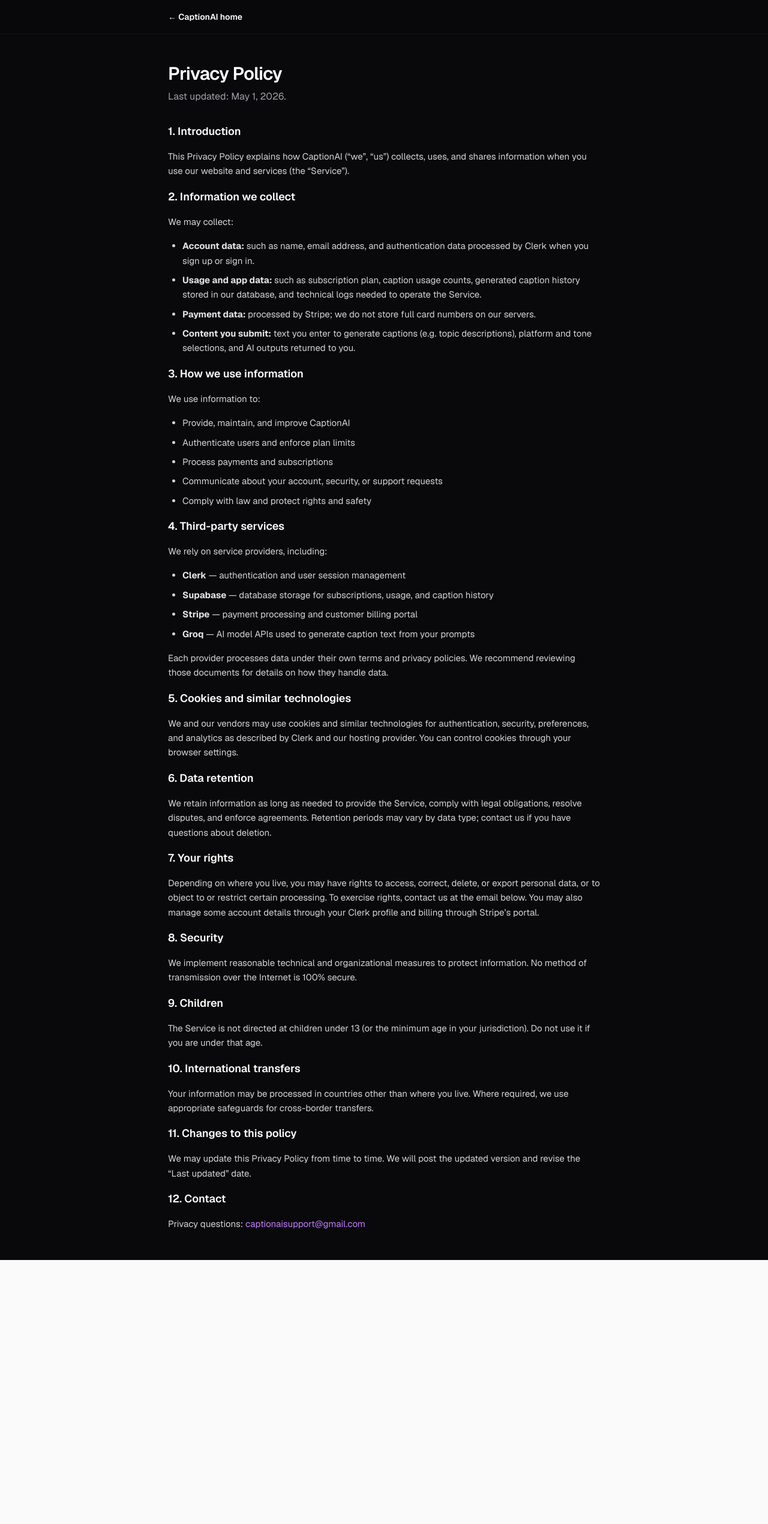
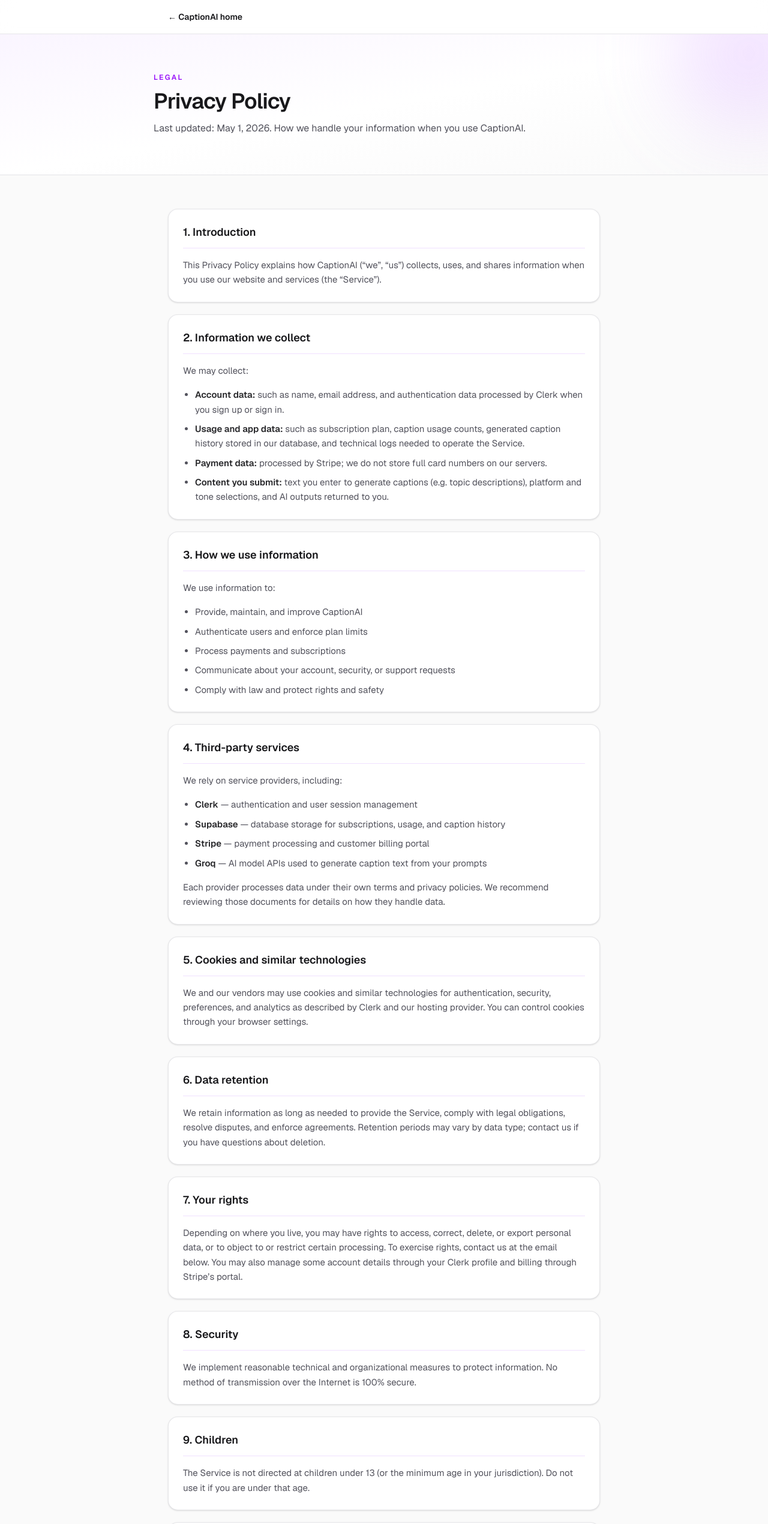
Before and after one commit to aidynmcdaniel24-alt/captionai, a Next.js app: page /privacy in a window 1280 px wide. Shown: the top 2540 px of the page at 60% size. Before the commit the page ends 2100 px from the top, so only its background shows below. Built offline with nearby package versions, Linux system fonts and the light colour scheme; no server answers.

Commit message:
Pretty FAQ and Privacy pages, add admin link to profile

```diff
--- a/src/app/admin/page.tsx
+++ b/src/app/admin/page.tsx
@@ -1,15 +1,15 @@
 import { auth, clerkClient } from "@clerk/nextjs/server";
 import { notFound } from "next/navigation";
 import { AdminPanel } from "@/components/admin/AdminPanel";
+import { isClerkAdminUser } from "@/lib/admin";
 import { supabaseServer } from "@/lib/supabase/server";
 
 export const dynamic = "force-dynamic";
 
 export default async function AdminPage() {
   const { userId } = await auth();
-  const adminId = process.env.CLERK_ADMIN_USER_ID?.trim();
 
-  if (!userId || !adminId || userId !== adminId) {
+  if (!userId || !isClerkAdminUser(userId)) {
     notFound();
   }
 
--- a/src/app/api/admin/logs/route.ts
+++ b/src/app/api/admin/logs/route.ts
@@ -1,5 +1,6 @@
 import { auth } from "@clerk/nextjs/server";
 import { NextResponse } from "next/server";
+import { isClerkAdminUser } from "@/lib/admin";
 import { supabaseServer } from "@/lib/supabase/server";
 
 export const runtime = "nodejs";
@@ -7,8 +8,7 @@
 
 export async function GET(req: Request) {
   const { userId } = await auth();
-  const adminId = process.env.CLERK_ADMIN_USER_ID?.trim();
-  if (!userId || !adminId || userId !== adminId) {
+  if (!userId || !isClerkAdminUser(userId)) {
     return NextResponse.json({ error: "Forbidden" }, { status: 403 });
   }
 
--- a/src/app/api/profile/stats/route.ts
+++ b/src/app/api/profile/stats/route.ts
@@ -1,5 +1,6 @@
 import { auth } from "@clerk/nextjs/server";
 import { NextResponse } from "next/server";
+import { isClerkAdminUser } from "@/lib/admin";
 import { supabaseServer } from "@/lib/supabase/server";
 
 export const runtime = "nodejs";
@@ -70,5 +71,6 @@
     freeLimit: 5,
     referralsCount,
     abSummary,
+    isAdmin: isClerkAdminUser(userId),
   });
 }
--- a/src/app/privacy/page.tsx
+++ b/src/app/privacy/page.tsx
@@ -1,5 +1,5 @@
 import type { Metadata } from "next";
-import { MarketingShell } from "@/components/marketing/MarketingShell";
+import { MarketingDocLayout } from "@/components/marketing/MarketingDocLayout";
 import { SUPPORT_EMAIL, SUPPORT_MAILTO } from "@/lib/support-contact";
 
 export const metadata: Metadata = {
@@ -7,139 +7,182 @@
   description: "How CaptionAI collects, uses, and protects your information.",
 };
 
+const linkClass =
+  "font-medium text-purple-700 underline decoration-purple-300 underline-offset-2 hover:text-purple-600 dark:text-purple-400 dark:decoration-purple-600 dark:hover:text-purple-300";
+
+const sectionClass =
+  "rounded-2xl border border-zinc-200/90 bg-white p-6 shadow-sm dark:border-zinc-800 dark:bg-zinc-900/50";
+const headingClass =
+  "border-b border-purple-200/70 pb-3 text-lg font-semibold text-zinc-900 dark:border-purple-500/25 dark:text-zinc-50";
+const proseClass = "mt-4 space-y-4 text-[15px] leading-relaxed text-zinc-600 dark:text-zinc-400";
+const strongClass = "font-semibold text-zinc-800 dark:text-zinc-200";
+
 export default function PrivacyPage() {
   return (
-    <MarketingShell title="Privacy Policy" subtitle="Last updated: May 1, 2026.">
-      <section className="space-y-4">
-        <h2 className="text-lg font-semibold text-white">1. Introduction</h2>
+    <MarketingDocLayout
+      title="Privacy Policy"
+      subtitle="Last updated: May 1, 2026. How we handle your information when you use CaptionAI."
+      eyebrow="Legal"
+    >
+      <div className="space-y-5">
+        <article className={sectionClass}>
+          <h2 className={headingClass}>1. Introduction</h2>
+          <div className={proseClass}>
             <p>
               This Privacy Policy explains how CaptionAI (“we”, “us”) collects, uses, and shares information when you use our
               website and services (the “Service”).
             </p>
-      </section>
+          </div>
+        </article>
 
-      <section className="space-y-4">
-        <h2 className="text-lg font-semibold text-white">2. Information we collect</h2>
+        <article className={sectionClass}>
+          <h2 className={headingClass}>2. Information we collect</h2>
+          <div className={proseClass}>
             <p>We may collect:</p>
-        <ul className="list-disc space-y-2 pl-6">
+            <ul className="list-disc space-y-2 pl-5">
               <li>
-            <strong className="text-zinc-200">Account data:</strong> such as name, email address, and authentication data
+                <strong className={strongClass}>Account data:</strong> such as name, email address, and authentication data
                 processed by Clerk when you sign up or sign in.
               </li>
               <li>
-            <strong className="text-zinc-200">Usage and app data:</strong> such as subscription plan, caption usage counts,
+                <strong className={strongClass}>Usage and app data:</strong> such as subscription plan, caption usage counts,
                 generated caption history stored in our database, and technical logs needed to operate the Service.
               </li>
               <li>
-            <strong className="text-zinc-200">Payment data:</strong> processed by Stripe; we do not store full card numbers
+                <strong className={strongClass}>Payment data:</strong> processed by Stripe; we do not store full card numbers
                 on our servers.
               </li>
               <li>
-            <strong className="text-zinc-200">Content you submit:</strong> text you enter to generate captions (e.g. topic
+                <strong className={strongClass}>Content you submit:</strong> text you enter to generate captions (e.g. topic
                 descriptions), platform and tone selections, and AI outputs returned to you.
               </li>
             </ul>
-      </section>
+          </div>
+        </article>
 
-      <section className="space-y-4">
-        <h2 className="text-lg font-semibold text-white">3. How we use information</h2>
+        <article className={sectionClass}>
+          <h2 className={headingClass}>3. How we use information</h2>
+          <div className={proseClass}>
             <p>We use information to:</p>
-        <ul className="list-disc space-y-2 pl-6">
+            <ul className="list-disc space-y-2 pl-5">
               <li>Provide, maintain, and improve CaptionAI</li>
               <li>Authenticate users and enforce plan limits</li>
               <li>Process payments and subscriptions</li>
               <li>Communicate about your account, security, or support requests</li>
               <li>Comply with law and protect rights and safety</li>
             </ul>
-      </section>
+          </div>
+        </article>
 
-      <section className="space-y-4">
-        <h2 className="text-lg font-semibold text-white">4. Third-party services</h2>
+        <article className={sectionClass}>
+          <h2 className={headingClass}>4. Third-party services</h2>
+          <div className={proseClass}>
             <p>We rely on service providers, including:</p>
-        <ul className="list-disc space-y-2 pl-6">
+            <ul className="list-disc space-y-2 pl-5">
               <li>
-            <strong className="text-zinc-200">Clerk</strong> — authentication and user session management
+                <strong className={strongClass}>Clerk</strong> — authentication and user session management
               </li>
               <li>
-            <strong className="text-zinc-200">Supabase</strong> — database storage for subscriptions, usage, and caption
+                <strong className={strongClass}>Supabase</strong> — database storage for subscriptions, usage, and caption
                 history
               </li>
               <li>
-            <strong className="text-zinc-200">Stripe</strong> — payment processing and customer billing portal
+                <strong className={strongClass}>Stripe</strong> — payment processing and customer billing portal
               </li>
               <li>
-            <strong className="text-zinc-200">Groq</strong> — AI model APIs used to generate caption text from your prompts
+                <strong className={strongClass}>Groq</strong> — AI model APIs used to generate caption text from your prompts
               </li>
             </ul>
             <p>
               Each provider processes data under their own terms and privacy policies. We recommend reviewing those documents
               for details on how they handle data.
             </p>
-      </section>
+          </div>
+        </article>
 
-      <section className="space-y-4">
-        <h2 className="text-lg font-semibold text-white">5. Cookies and similar technologies</h2>
+        <article className={sectionClass}>
+          <h2 className={headingClass}>5. Cookies and similar technologies</h2>
+          <div className={proseClass}>
             <p>
               We and our vendors may use cookies and similar technologies for authentication, security, preferences, and
               analytics as described by Clerk and our hosting provider. You can control cookies through your browser settings.
             </p>
-      </section>
+          </div>
+        </article>
 
-      <section className="space-y-4">
-        <h2 className="text-lg font-semibold text-white">6. Data retention</h2>
+        <article className={sectionClass}>
+          <h2 className={headingClass}>6. Data retention</h2>
+          <div className={proseClass}>
             <p>
               We retain information as long as needed to provide the Service, comply with legal obligations, resolve disputes,
               and enforce agreements. Retention periods may vary by data type; contact us if you have questions about deletion.
             </p>
-      </section>
+          </div>
+        </article>
 
-      <section className="space-y-4">
-        <h2 className="text-lg font-semibold text-white">7. Your rights</h2>
+        <article className={sectionClass}>
+          <h2 className={headingClass}>7. Your rights</h2>
+          <div className={proseClass}>
             <p>
               Depending on where you live, you may have rights to access, correct, delete, or export personal data, or to
               object to or restrict certain processing. To exercise rights, contact us at the email below. You may also manage
               some account details through your Clerk profile and billing through Stripe’s portal.
             </p>
-      </section>
+          </div>
+        </article>
 
-      <section className="space-y-4">
-        <h2 className="text-lg font-semibold text-white">8. Security</h2>
+        <article className={sectionClass}>
+          <h2 className={headingClass}>8. Security</h2>
+          <div className={proseClass}>
             <p>
               We implement reasonable technical and organizational measures to protect information. No method of transmission
               over the Internet is 100% secure.
             </p>
-      </section>
+          </div>
+        </article>
 
-      <section className="space-y-4">
-        <h2 className="text-lg font-semibold text-white">9. Children</h2>
-        <p>The Service is not directed at children under 13 (or the minimum age in your jurisdiction). Do not use it if you are under that age.</p>
-      </section>
+        <article className={sectionClass}>
+          <h2 className={headingClass}>9. Children</h2>
+          <div className={proseClass}>
+            <p>
+              The Service is not directed at children under 13 (or the minimum age in your jurisdiction). Do not use it if you
+              are under that age.
+            </p>
+          </div>
+        </article>
 
-      <section className="space-y-4">
-        <h2 className="text-lg font-semibold text-white">10. International transfers</h2>
+        <article className={sectionClass}>
+          <h2 className={headingClass}>10. International transfers</h2>
+          <div className={proseClass}>
             <p>
               Your information may be processed in countries other than where you live. Where required, we use appropriate
               safeguards for cross-border transfers.
             </p>
-      </section>
+          </div>
+        </article>
 
-      <section className="space-y-4">
-        <h2 className="text-lg font-semibold text-white">11. Changes to this policy</h2>
+        <article className={sectionClass}>
+          <h2 className={headingClass}>11. Changes to this policy</h2>
+          <div className={proseClass}>
             <p>
               We may update this Privacy Policy from time to time. We will post the updated version and revise the “Last
               updated” date.
             </p>
-      </section>
+          </div>
+        </article>
 
-      <section className="space-y-4">
-        <h2 className="text-lg font-semibold text-white">12. Contact</h2>
+        <article className={sectionClass}>
+          <h2 className={headingClass}>12. Contact</h2>
+          <div className={proseClass}>
             <p>
               Privacy questions:{" "}
-          <a href={SUPPORT_MAILTO} className="text-purple-400 hover:text-purple-300">
+              <a href={SUPPORT_MAILTO} className={linkClass}>
                 {SUPPORT_EMAIL}
               </a>
             </p>
-      </section>
-    </MarketingShell>
+          </div>
+        </article>
+      </div>
+    </MarketingDocLayout>
   );
 }
--- /dev/null
+++ b/src/components/marketing/MarketingDocLayout.tsx
@@ -0,0 +1,43 @@
+import Link from "next/link";
+import type { ReactNode } from "react";
+
+type MarketingDocLayoutProps = {
+  title: string;
+  subtitle?: string;
+  eyebrow?: string;
+  children: ReactNode;
+};
+
+/** Legal / docs pages with hero, light + dark mode, purple accents. */
+export function MarketingDocLayout({ title, subtitle, eyebrow = "CaptionAI", children }: MarketingDocLayoutProps) {
+  return (
+    <div className="min-h-screen bg-zinc-50 text-zinc-900 dark:bg-gradient-to-b dark:from-zinc-950 dark:via-zinc-950 dark:to-zinc-900 dark:text-zinc-50">
+      <header className="sticky top-0 z-10 border-b border-zinc-200/90 bg-white/85 backdrop-blur-md dark:border-zinc-800/90 dark:bg-zinc-950/80">
+        <div className="mx-auto flex h-14 max-w-3xl items-center justify-between px-4 sm:px-6">
+          <Link
+            href="/"
+            className="text-sm font-semibold text-zinc-900 transition-colors hover:text-purple-600 dark:text-white dark:hover:text-purple-400"
+          >
+            ← CaptionAI home
+          </Link>
+        </div>
+      </header>
+
+      <section className="relative overflow-hidden border-b border-zinc-200 bg-gradient-to-br from-purple-50 via-white to-zinc-50 px-4 py-12 sm:px-6 sm:py-16 dark:border-zinc-800 dark:from-zinc-950 dark:via-purple-950/30 dark:to-zinc-950">
+        <div
+          className="pointer-events-none absolute -right-24 -top-24 h-64 w-64 rounded-full bg-purple-400/20 blur-3xl dark:bg-purple-600/15"
+          aria-hidden
+        />
+        <div className="relative mx-auto max-w-3xl">
+          <p className="text-xs font-semibold uppercase tracking-[0.2em] text-purple-600 dark:text-purple-400">{eyebrow}</p>
+          <h1 className="mt-3 text-3xl font-semibold tracking-tight text-zinc-900 sm:text-4xl dark:text-white">{title}</h1>
+          {subtitle ? (
+            <p className="mt-3 max-w-2xl text-base leading-relaxed text-zinc-600 dark:text-zinc-400">{subtitle}</p>
+          ) : null}
+        </div>
+      </section>
+
+      <main className="mx-auto max-w-3xl px-4 py-10 sm:px-6 sm:py-14">{children}</main>
+    </div>
+  );
+}
```
Also changed, not shown: src/app/faq/page.tsx (+37 -12 lines), src/app/profile/page.tsx (+13 -0 lines), src/lib/admin.ts (added, +15 -0 lines). Lines whose indentation alone changed are shown as unchanged.
